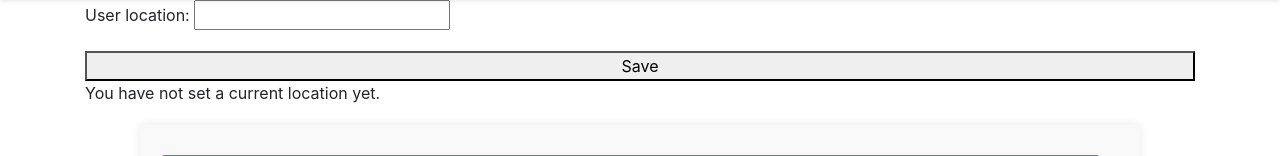
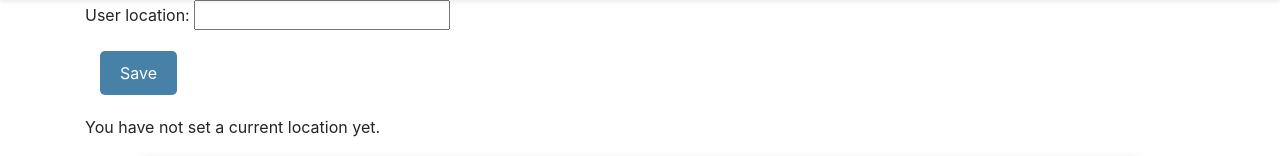
Before and after one commit to alvin-andrada/CSCI-42-Project, a Django app: page /home in a window 1280 px wide. Shown: the part 56-212 px from the top of the page. Run offline with Django 5.2, Linux system fonts and the light colour scheme; a user stored in the database is signed in; data comes from the database, SQL or seed files in the repository; some libraries are stand-ins or nearby versions.

Commit message:
Change buttons to be more consistent

```diff
--- a/project_content/static/project_content/main.css
+++ b/project_content/static/project_content/main.css
@@ -84,11 +84,13 @@ form{
 }
 .ourbutton{
     margin-right: 10px;
-    height: 30px;
+    padding: 10px 20px;
+    /* height: 30px; */
     width: fit-content;
     margin-left: 15px;
     margin-bottom: 20px;
     border-radius: 5px;
+    border: none;
 
     background-color: rgb(0, 0, 80);
     color: white
--- a/project_content/templates/project_content/distance.html
+++ b/project_content/templates/project_content/distance.html
@@ -52,7 +52,7 @@
         margin-top: 10px;
     }
 
-    .ourbutton {
+    /* .ourbutton {
         padding: 15px 30px;
         background-color: blue;
         color: white;
@@ -63,8 +63,8 @@
         display: flex;
         justify-content: center;
         align-items: center;
-        font-size: 18px; /* Increased font size */
-    }
+        font-size: 18px; /* Increased font size
+    } */
 
     .ourbutton:hover {
         background-color: #003366;
--- a/project_content/templates/project_content/home.html
+++ b/project_content/templates/project_content/home.html
@@ -89,13 +89,21 @@
         box-shadow: 0 0 15px rgba(0, 0, 0, 0.2);
     }
 
+    button {
+        padding: 10px;
+        color: white;
+        border: none;
+        border-radius: 5px;
+        width: 100%;
+    }
+
 </style>
 
 <div class="formholder container">
     <form method="post">
         {% csrf_token %}
         {{ form.as_p }}
-        <button type="submit">Save</button>
+        <button class="ourbutton" type="submit">Save</button>
     </form>
 
     {% if user.userlocation %}
--- a/project_content/templates/project_content/profile.html
+++ b/project_content/templates/project_content/profile.html
@@ -31,7 +31,7 @@
     }
 
     .ourbutton {
-        padding: 15px 40px;
+        /* padding: 15px 40px; */
         background-color: var(--main-color);
         color: white;
         border: none;
@@ -41,7 +41,7 @@
         display: flex;
         justify-content: center;
         align-items: center;
-        font-size: 14px; /* Adjusted font size */
+        /* font-size: 14px; Adjusted font size */
     }
 
     .ourbutton:hover {
```
